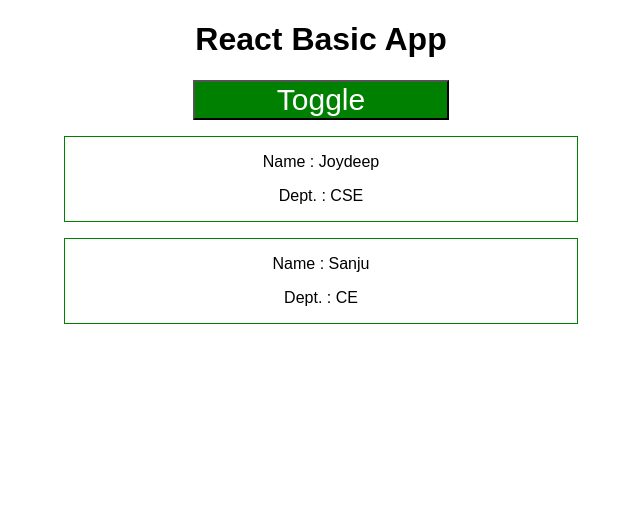
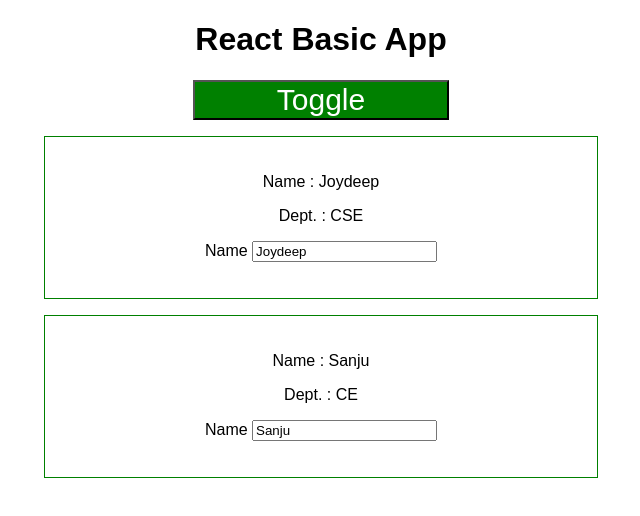
Before and after one commit to joydeep-maiti/React-Basic-App, a React (Create React App) app: page / in a window 1280 px wide. Shown: the top 516 px of the page, without its empty margins (319-959 px from the left). Built offline with nearby package versions, Linux system fonts and the light colour scheme.

Commit message:
State change handling

```diff
--- a/src/App.js
+++ b/src/App.js
@@ -9,17 +9,30 @@ class App extends Component {
       {name: 'Sanju', dept: 'CE' }
     ]
   }
-  toggler = false;
+  changeHandler = (event) => {
+    this.setState({
+      Persons: [
+        { name: event.target.value, dept: 'CE' },
+        { name: 'Sanju', dept: 'CE' },
+      ]
+    })
+  }
   toggleHandler = () => {
     console.log('clicked');
+      this.setState({
+        Persons:[
+          { name: 'Joy', dept: 'CE' },
+          { name: 'Sanju', dept: 'CE' },
+        ]
+      })
   }
   render() {
     return (
       <div className="App">
         <h1>React Basic App</h1>
         <button className='BtnStyle' onClick={this.toggleHandler}>Toggle</button>
-        <Persons name={this.state.Persons[0].name} dept={this.state.Persons[0].dept}/>
-        <Persons name={this.state.Persons[1].name} dept={this.state.Persons[1].dept} />
+        <Persons name={this.state.Persons[0].name} dept={this.state.Persons[0].dept} click={this.changeHandler}/>
+        <Persons name={this.state.Persons[1].name} dept={this.state.Persons[1].dept}/>
       </div>
     );
   }
--- a/src/Person/Person.css
+++ b/src/Person/Person.css
@@ -2,5 +2,5 @@
     width : 40%;
     margin : 16px auto;
     border : 1px solid green;
-
+    padding: 20px;
 }
--- a/src/Person/Person.js
+++ b/src/Person/Person.js
@@ -6,6 +6,7 @@ const person = (props) => {
         <div className='Person'>
             <p> Name : {props.name} </p>
             <p> Dept. : {props.dept} </p>
+            <p> Name <input type='text' onChange={props.click} value={props.name}></input></p>
         </div>
     );
 
```
